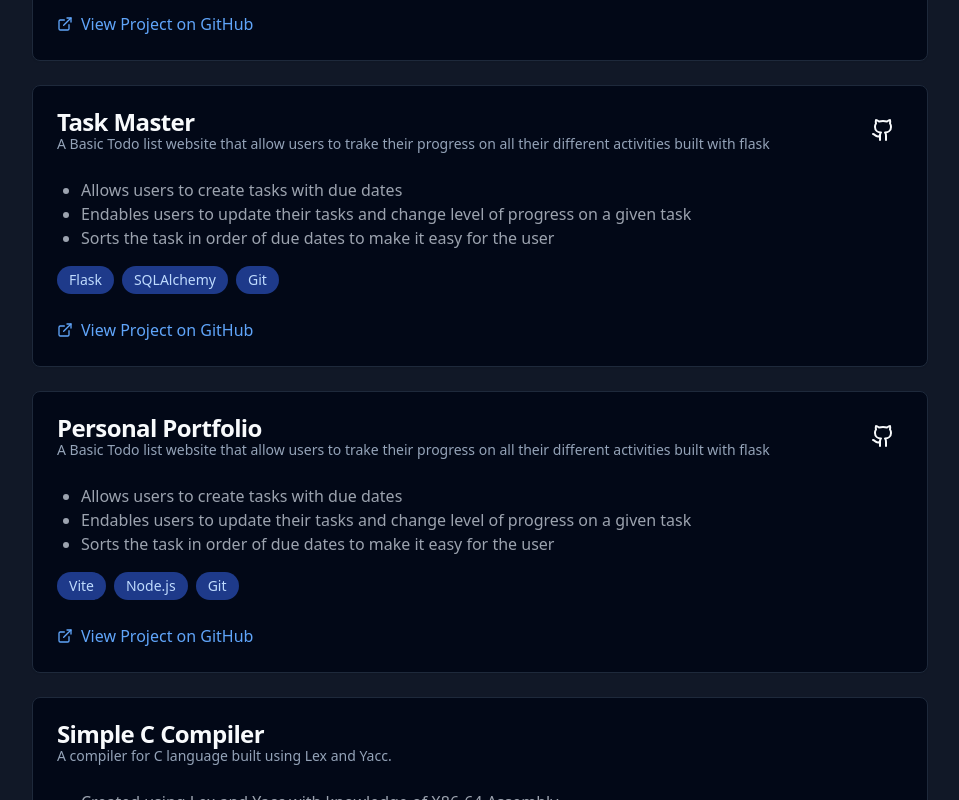
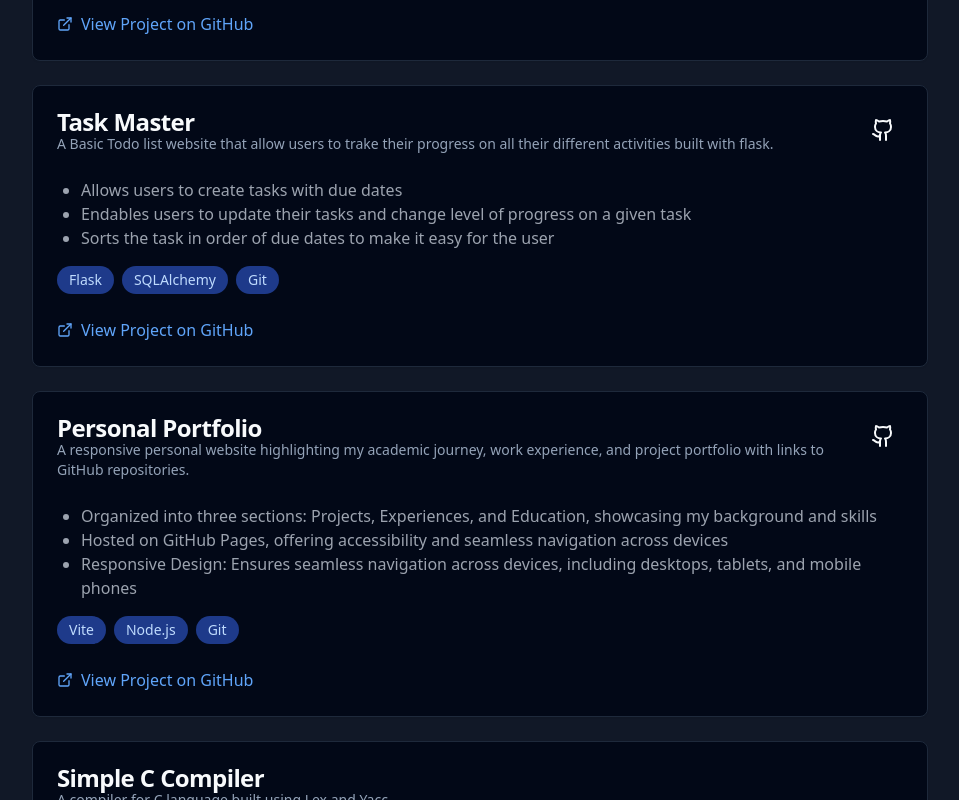
Before and after one commit to rishabkoka/rishabkoka.github.io, a React (Vite) app: page / in a window 1280 px wide. Shown: the part 497-1297 px from the top of the page, without its empty margins (160-1119 px from the left). Built offline with nearby package versions, Linux system fonts and the light colour scheme.

Commit message:
Update to personal website description

```diff
--- a/src/App.jsx
+++ b/src/App.jsx
@@ -35,7 +35,7 @@ const Portfolio = () => {
     },
     {
       title: "Task Master",
-      description: "A Basic Todo list website that allow users to trake their progress on all their different activities built with flask",
+      description: "A Basic Todo list website that allow users to trake their progress on all their different activities built with flask.",
       details: [
         "Allows users to create tasks with due dates",
         "Endables users to update their tasks and change level of progress on a given task",
@@ -46,11 +46,11 @@ const Portfolio = () => {
     },
     {
       title: "Personal Portfolio",
-      description: "A Basic Todo list website that allow users to trake their progress on all their different activities built with flask",
+      description: "A responsive personal website highlighting my academic journey, work experience, and project portfolio with links to GitHub repositories.",
       details: [
-        "Allows users to create tasks with due dates",
-        "Endables users to update their tasks and change level of progress on a given task",
-        "Sorts the task in order of due dates to make it easy for the user"
+        "Organized into three sections: Projects, Experiences, and Education, showcasing my background and skills",
+        "Hosted on GitHub Pages, offering accessibility and seamless navigation across devices",
+        "Responsive Design: Ensures seamless navigation across devices, including desktops, tablets, and mobile phones"
       ],
       tech: ["Vite", "Node.js", "Git"],
       github: "https://github.com/rishabkoka/rishabkoka.github.io"
```
